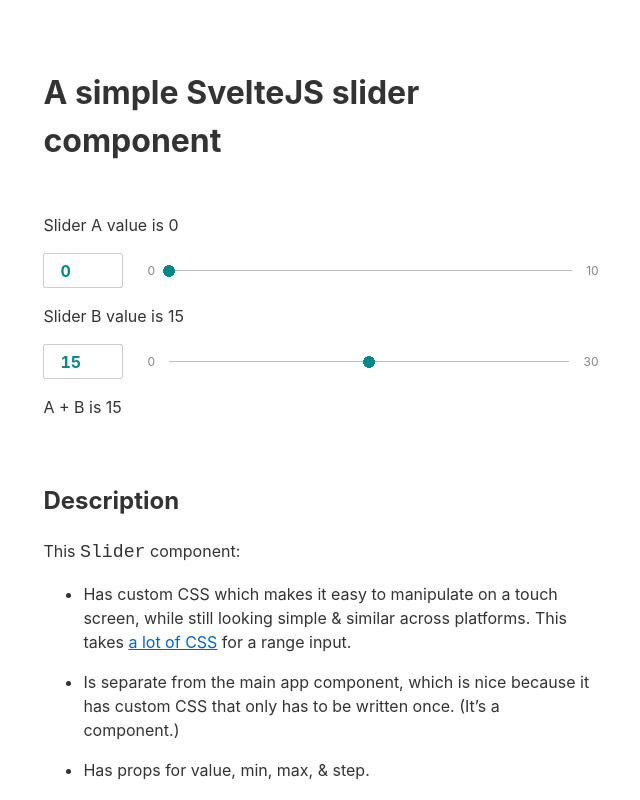
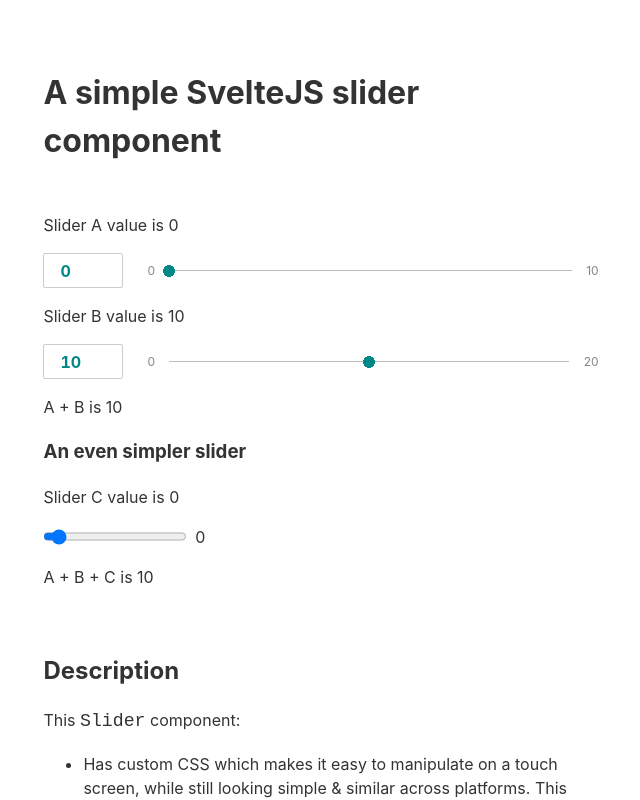
Before and after one commit to arrowtype/svelte-slider, a Svelte app: page / in a window 1280 px wide. Shown: the top 800 px of the page, without its empty margins (319-959 px from the left). Built offline with nearby package versions, Linux system fonts and the light colour scheme.

Commit message:
Add an even simpler slider

```diff
--- a/src/App.svelte
+++ b/src/App.svelte
@@ -1,8 +1,13 @@
 <script>
+
+	// import slider components
 	import Slider from './Slider.svelte'
+	import SimpleSlider from './SimpleSlider.svelte'
 
+	// set default slider values here
 	export let sliderValA = 0;
-	export let sliderValB = 15;
+	export let sliderValB = 10;
+	export let sliderValC = 0;
 </script>
 
 <main>
@@ -12,9 +17,17 @@
 	<Slider bind:value={sliderValA} min="0" max="10" step="1"/>
 
 	<p>Slider B value is {sliderValB}</p>
-	<Slider bind:value={sliderValB} min="0" max="30" step="5"/>
+	<Slider bind:value={sliderValB} min="0" max="20" step="5"/>
 
 	<p>A + B is {sliderValA + sliderValB}</p>
+
+	<h3>An even simpler slider</h3>
+
+	<p>Slider C value is {sliderValC}</p>
+
+	<SimpleSlider bind:value={sliderValC} min="0" max="30" step="1"/>
+
+	<p>A + B + C is {sliderValA + sliderValB + sliderValC}</p>
 
 	<h2>Description</h2>
 
--- /dev/null
+++ b/src/SimpleSlider.svelte
@@ -0,0 +1,21 @@
+<script>
+    export let value = 5;
+    export let min = 0;
+    export let max = 10;
+    export let step = 1;
+</script>
+
+<div class="slider-container">
+    <input type="range" bind:value={value} min={min} max={max} step={step}>
+    <span>{value}</span>
+</div>
+
+<style>
+    .slider-container {
+        display: flex;
+        align-items: center;
+    }
+    input {
+        margin:0 0.5em 0 0;
+    }
+</style>
```
